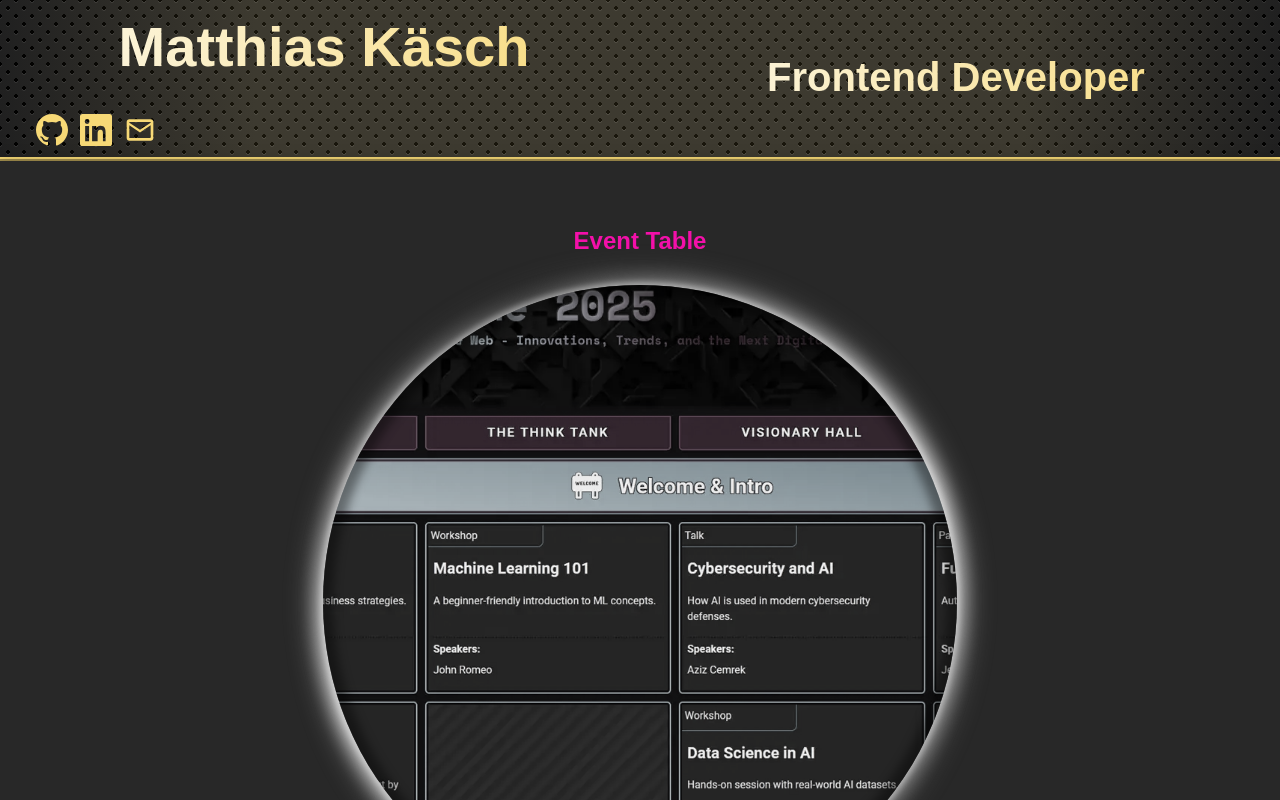
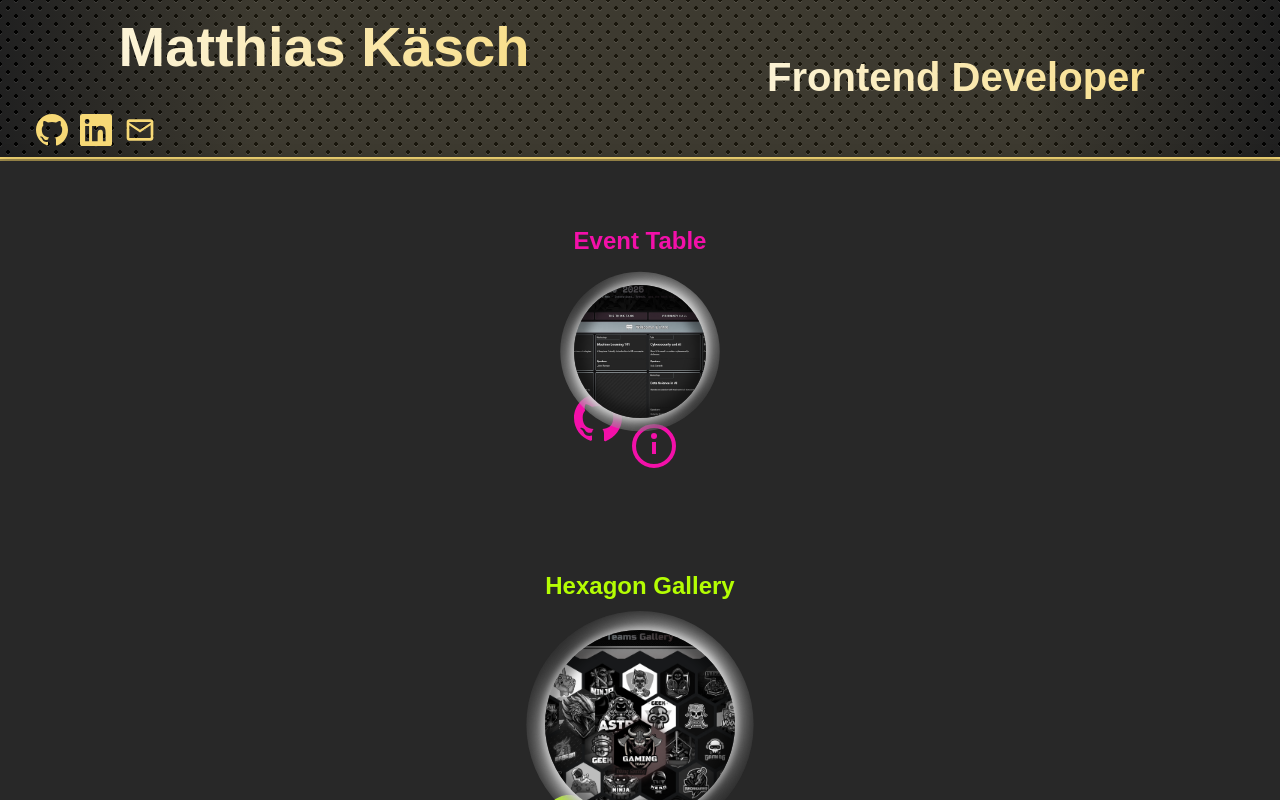
Before and after one commit to MatthiasKaesch/landingpage, a React (Vite) app: page / in a window 1280 px wide. Shown: the top 800 px of the page. Built offline with nearby package versions, Linux system fonts and the light colour scheme; a web font is replaced by a local one.

Commit message:
clean css selectors

```diff
--- a/src/components/WarpedBackground/WarpedBackground.css
+++ b/src/components/WarpedBackground/WarpedBackground.css
@@ -1,9 +1,3 @@
-.portal {
-  width: 100%;
-  max-width: 650px;
-  aspect-ratio: 1/1;
-}
-
 .container {
   width: 100%;
   aspect-ratio: 1/1;
@@ -14,8 +8,8 @@
   transition: background-image 3s ease-in-out;
 }
 
-.portal .container::after,
-.portal .container::before {
+.container::after,
+.container::before {
   content: '';
   position: absolute;
   height: 100%;
@@ -39,8 +33,8 @@
 }
 
 @media (min-width: 1200px) {
-  .portal .container::after,
-  .portal .container::before {
+  .container::after,
+  .container::before {
     background-image: conic-gradient(
       from var(--angle),
       #b8b8b8,
@@ -52,8 +46,8 @@
     animation: 5s spin linear infinite;
   }
 
-  .portal:nth-of-type(even) .container::after,
-  .portal:nth-of-type(even) .container::before {
+  .container:nth-of-type(even)::after,
+  .container:nth-of-type(even)::before {
     background-image: conic-gradient(
       from var(--angle),
       #484848,
@@ -87,8 +81,8 @@
   inherits: false;
 }
 
-.portal .container:hover::after,
-.portal .container:hover::before {
+.container:hover::after,
+.container:hover::before {
   background-image: conic-gradient(
     from var(--angle),
     var(--color1, #ff4545),
```
